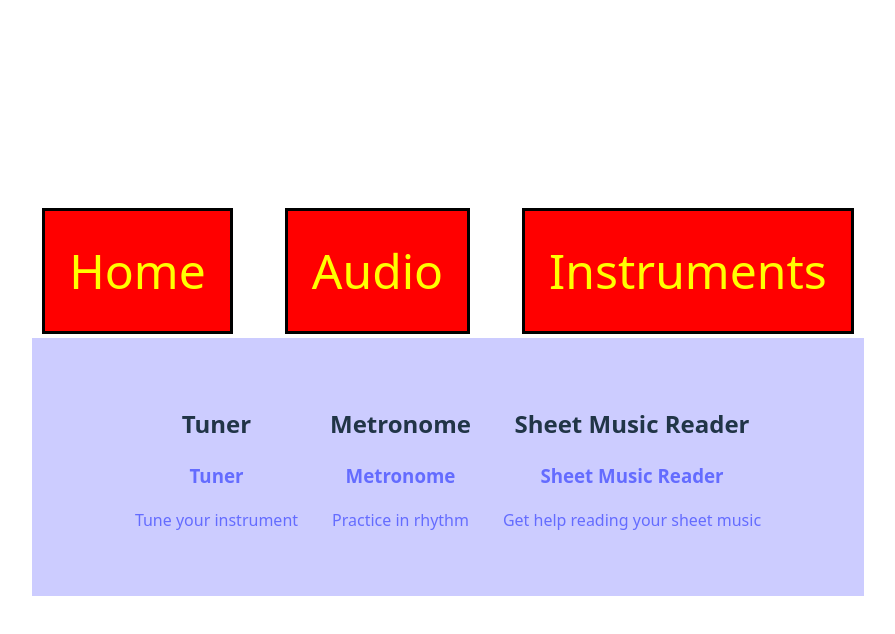
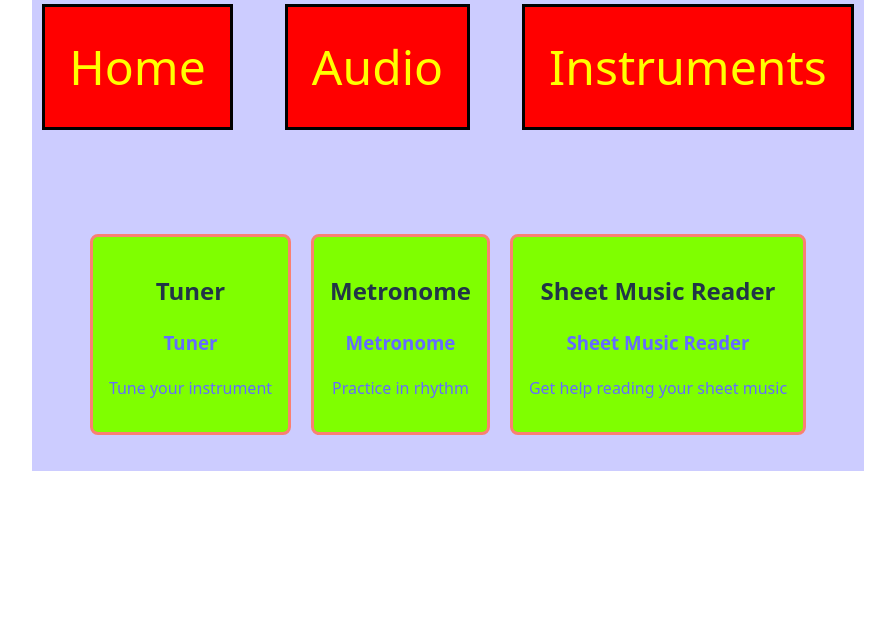
Before and after one commit to ChaseWright294/EyesAndEars, a React (Vite) app in the folder frontend/: page / in a window 1280 px wide. Shown: the top 634 px of the page, without its empty margins (192-1087 px from the left). Built offline with nearby package versions, Linux system fonts and the light colour scheme.

Commit message:
formatting to top; removing excess

```diff
--- a/frontend/src/css/App.css
+++ b/frontend/src/css/App.css
@@ -1,60 +1,32 @@
 #root {
   max-width: 1280px;
   margin: 0 auto;
-  padding: 2rem;
+  padding: 0;
+  height:1280px;
   text-align: center;
 }
 
-.logo {
-  height: 6em;
-  padding: 1.5em;
-  will-change: filter;
-  transition: filter 300ms;
-}
-.logo:hover {
-  filter: drop-shadow(0 0 2em #646cffaa);
-}
-.logo.react:hover {
-  filter: drop-shadow(0 0 2em #61dafbaa);
-}
-
-@keyframes logo-spin {
-  from {
-    transform: rotate(0deg);
-  }
-  to {
-    transform: rotate(360deg);
-  }
-}
-
-@media (prefers-reduced-motion: no-preference) {
-  a:nth-of-type(2) .logo {
-    animation: logo-spin infinite 20s linear;
-  }
-}
 .home-card {
   display:inline-flex;
   padding:1rem;
   flex-direction:row;
   position:relative;
   border-radius: 8px;
-
+  border: 3px solid salmon;
+  background-color: chartreuse;
+  margin:100px 10px 4px 10px;
 }
-
-
-.read-the-docs {
-  color: #888;
-}
-
 
 .navbar-links {
   display: flex;
   gap:2rem;
+  float:left;
 }
+
 .nav-link {
   color:yellow;
   background-color: red;
-  position: sticky;
+
   top: 0px;
   border: 3px solid black;
   padding: .5em;
@@ -66,6 +38,7 @@
   background-color: #ccccff;
   flex:1;
   padding: 2rem;
+
 }
 
 @media (max-width: 768px) {
```
